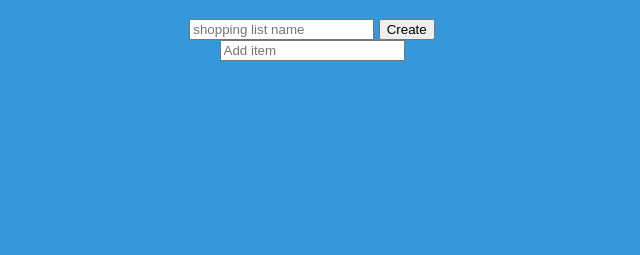
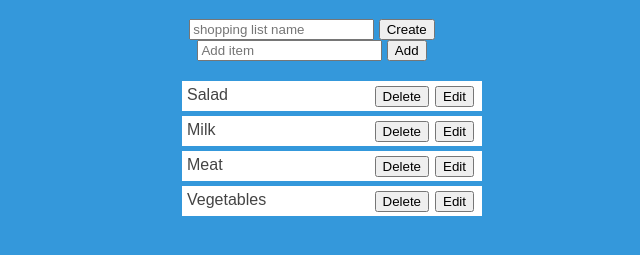
Before and after one commit to alizadeh-mohsen/SPA, a plain HTML site: page SPA/index.html in a window 1280 px wide. Shown: the part 61-316 px from the top of the page, without its empty margins (328-968 px from the left). Drawn offline with Linux system fonts and the light colour scheme.

Commit message:
add missing files

```diff
--- a/SPA/index.html
+++ b/SPA/index.html
@@ -15,7 +15,14 @@
         <button>Create</button>
     </div>
     <div id="ShoppingItemsDiv">
-        <input type="text" placeholder="Add item" id="item"/>
+        <input type="text" placeholder="Add item" id="item" />
+        <button>Add</button>
+        <ul>
+            <li>Salad<button>Edit</button><button>Delete</button></li>
+            <li>Milk<button>Edit</button><button>Delete</button></li>
+            <li>Meat<button>Edit</button><button>Delete</button></li>
+            <li>Vegetables<button>Edit</button><button>Delete</button></li>
+        </ul>
     </div>
 </body>
 </html>
```
Also changed, not shown: 1 other file.
